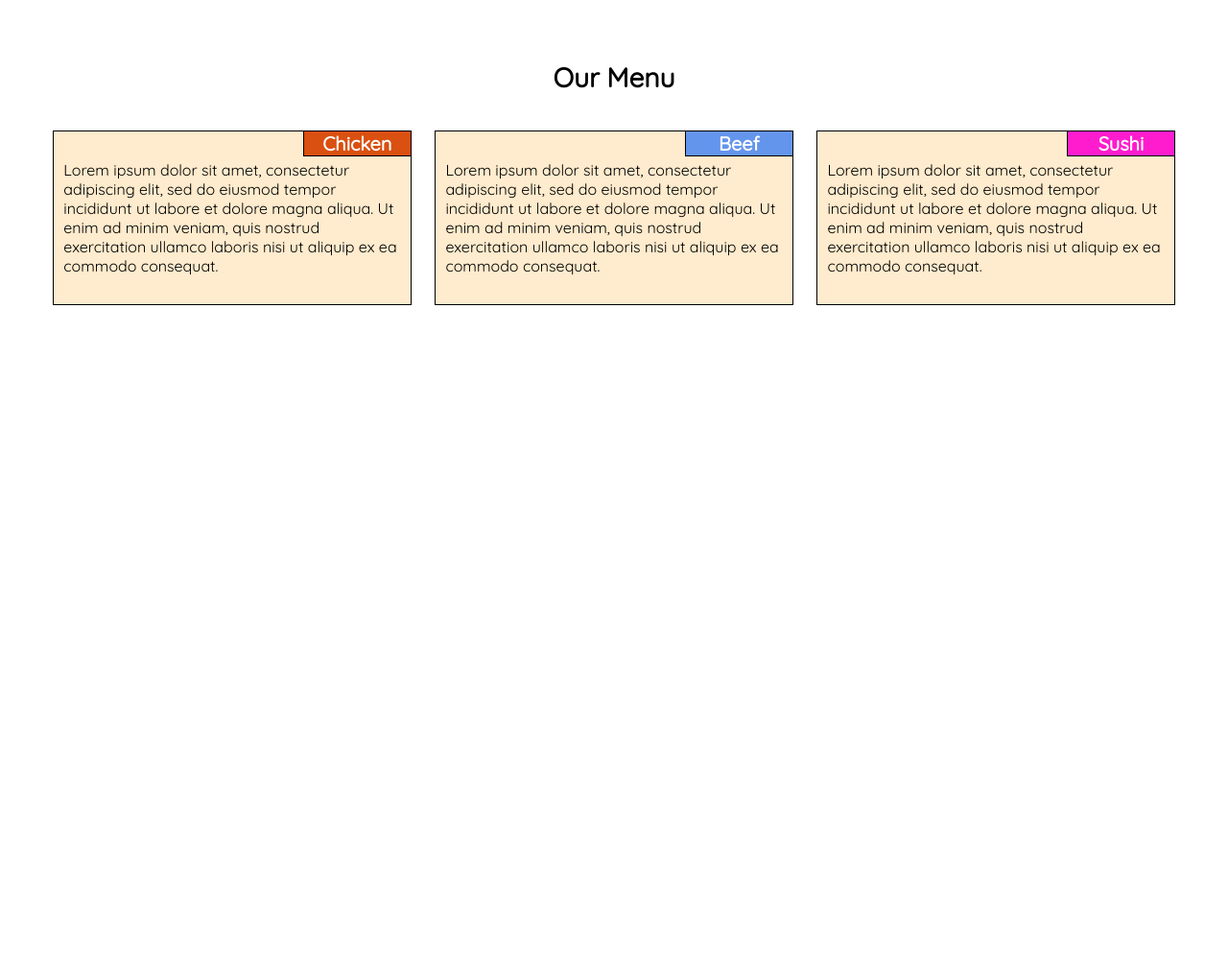
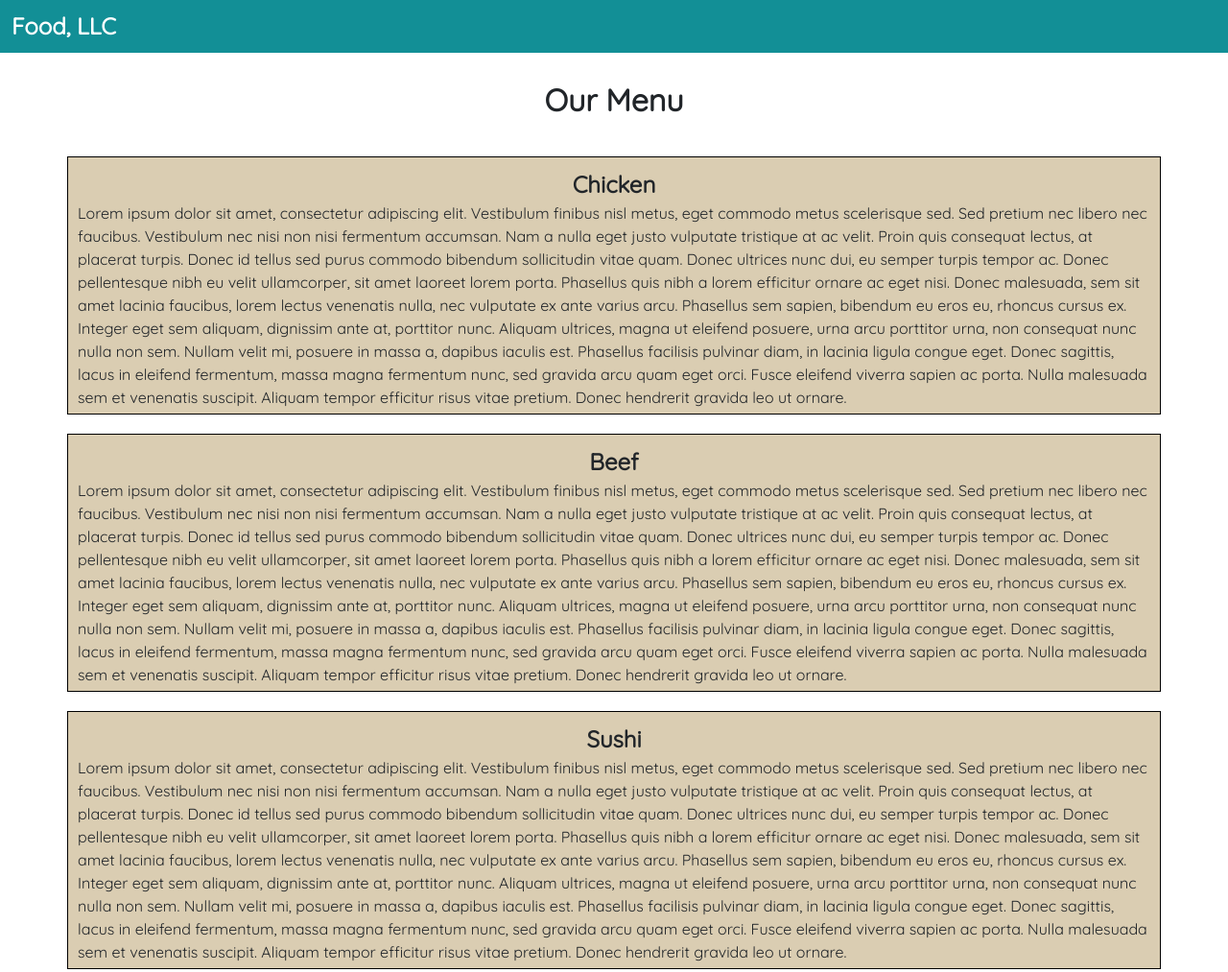
Before and after one commit to Qiwei97/Web-App, a plain HTML site: page docs/index.html in a window 1280 px wide. Shown: the whole page at 96% size. Before the commit the page ends 800 px from the top, so only its background shows below. Drawn offline with nearby package versions, Linux system fonts and the light colour scheme.

Commit message:
Module 3 Update

```diff
--- a/docs/css/main.css
+++ b/docs/css/main.css
@@ -4,69 +4,33 @@
   box-sizing: border-box;
 }
 
+.navbar-brand {
+  font-size: x-large;
+  font-weight: bold;
+  color: white;
+}
+
+.navbar {
+  background-color:rgb(18, 143, 150);
+  color: white;
+}
+
 #header {
-  font-size: 1.75em;
-  text-align: center;
-  margin-top: 5%;
+  font-size: 2em;
+  margin-top: 30px;
+  font-weight: bold;
+  margin-bottom: 30px;
 }
 
 .content {
-  margin: 2% 10px 10px 10px;
+  border: 1px solid black;
+  padding: 10px 10px 5px;
+  background-color: rgb(218, 205, 178);
+  margin: 10px auto;
+  width: 100%;
 }
 
-p {
-  border: 1px solid black;
-  float: left;
-  padding: 30px 10px;
-  background-color: blanchedalmond;
-  width: 30%;
-  position: relative;
-  margin: 1%;
-  left: 2%;
+.title {
+  font-weight: bold;
+  font-size: 1.5em;
 }
-
-p span {
-  position: absolute;
-  border-left: 1px solid black;
-  border-bottom: 1px solid black;
-  background-color: rgb(218, 80, 16);
-  top: 0;
-  right: 0;
-  color: white;
-  font-weight: bold;
-  width: 30%;
-  text-align: center;
-  font-size: 1.25em;
-}
-
-#p2 span {
-  background-color: cornflowerblue;
-}
-
-#p3 span {
-  background-color: rgb(255, 28, 206);
-}
-
-/********** Medium devices only **********/
-@media (min-width: 768px) and (max-width: 991px) {
-  #p1, #p2 {
-    width: 46%;
-  }
-
-  #p3 {
-    width: 94%
-  }
-
-  #p3 span {
-    width: 15%
-  }
-
-}
-
-/********** Small devices only **********/
-@media (max-width: 767px) {
-  p {
-    clear: both;
-    width: 94%;
-  }
-}
--- a/docs/index.html
+++ b/docs/index.html
@@ -3,24 +3,80 @@
 <head>
     <meta charset='utf-8'>
     <meta http-equiv='X-UA-Compatible' content='IE=edge'>
-    <title>Module2 Solution</title>
+    <title>Module3 Solution</title>
     <meta name='viewport' content='width=device-width, initial-scale=1'>
+    <link href="https://cdn.jsdelivr.net/npm/bootstrap@5.0.0-beta3/dist/css/bootstrap.min.css" rel="stylesheet" integrity="sha384-eOJMYsd53ii+scO/bJGFsiCZc+5NDVN2yr8+0RDqr0Ql0h+rP48ckxlpbzKgwra6" crossorigin="anonymous">
     <link rel='stylesheet' type='text/css' media='screen' href='css/main.css'>
     <link rel="preconnect" href="https://fonts.gstatic.com">
     <link href="https://fonts.googleapis.com/css2?family=Quicksand&display=swap" rel="stylesheet">
 </head>
 <body>
-    <h1 id='header'>Our Menu</h1>
-    <div class='content'>
-        <p id="p1">Lorem ipsum dolor sit amet, consectetur adipiscing elit, sed do eiusmod tempor incididunt ut labore et dolore magna aliqua. Ut enim ad minim veniam, quis nostrud exercitation ullamco laboris nisi ut aliquip ex ea commodo consequat.
-            <span>Chicken</span>
-        </p>
-        <p id="p2">Lorem ipsum dolor sit amet, consectetur adipiscing elit, sed do eiusmod tempor incididunt ut labore et dolore magna aliqua. Ut enim ad minim veniam, quis nostrud exercitation ullamco laboris nisi ut aliquip ex ea commodo consequat.
-            <span>Beef</span>
-        </p>
-        <p id="p3">Lorem ipsum dolor sit amet, consectetur adipiscing elit, sed do eiusmod tempor incididunt ut labore et dolore magna aliqua. Ut enim ad minim veniam, quis nostrud exercitation ullamco laboris nisi ut aliquip ex ea commodo consequat.
-            <span>Sushi</span>
-        </p>
-    </div>
+    <!-- Navbar -->
+    <nav class="navbar navbar-dark">
+        <div class="container-fluid">
+          <a class="navbar-brand mb-0 h1">Food, LLC</a>
+          <button class="navbar-toggler d-block d-sm-none" type="button" data-bs-toggle="collapse" data-bs-target="#navbarNavAltMarkup" aria-controls="navbarNavAltMarkup" aria-expanded="false" aria-label="Toggle navigation">
+            <span class="navbar-toggler-icon"></span>
+          </button>
+          <div class="collapse navbar-collapse" id="navbarNavAltMarkup">
+            <div class="navbar-nav">
+              <div class="text-center menu">Chicken</div>
+              <hr class="dropdown-divider">
+              <div class="text-center menu">Beef</div>
+              <hr class="dropdown-divider">
+              <div class="text-center menu">Sushi</div>
+            </div>
+          </div>
+        </div>
+      </nav>
+
+
+    <h1 id='header' class="text-center">Our Menu</h1>
+
+    <div class="container">
+        <div class="row">
+          <div class="col-xs-12 col-sm-12 col-md-12 content" id="p1">
+            <div class="text-center title">Chicken</div>
+            Lorem ipsum dolor sit amet, consectetur adipiscing elit. Vestibulum finibus nisl metus, eget commodo metus scelerisque sed.
+            Sed pretium nec libero nec faucibus. Vestibulum nec nisi non nisi fermentum accumsan. Nam a nulla eget justo vulputate tristique at ac velit.
+            Proin quis consequat lectus, at placerat turpis. Donec id tellus sed purus commodo bibendum sollicitudin vitae quam. Donec ultrices nunc dui,
+            eu semper turpis tempor ac. Donec pellentesque nibh eu velit ullamcorper, sit amet laoreet lorem porta.
+            Phasellus quis nibh a lorem efficitur ornare ac eget nisi. Donec malesuada, sem sit amet lacinia faucibus,
+            lorem lectus venenatis nulla, nec vulputate ex ante varius arcu. Phasellus sem sapien, bibendum eu eros eu, rhoncus cursus ex.
+            Integer eget sem aliquam, dignissim ante at, porttitor nunc. Aliquam ultrices, magna ut eleifend posuere, urna arcu porttitor urna,
+            non consequat nunc nulla non sem. Nullam velit mi, posuere in massa a, dapibus iaculis est. Phasellus facilisis pulvinar diam, in lacinia
+            ligula congue eget. Donec sagittis, lacus in eleifend fermentum, massa magna fermentum nunc, sed gravida arcu quam eget orci. Fusce eleifend
+            viverra sapien ac porta. Nulla malesuada sem et venenatis suscipit. Aliquam tempor efficitur risus vitae pretium. Donec hendrerit gravida leo ut ornare.
+          </div>
+          <div class="col-xs-12 col-sm-12 col-md-12 content" id="p2">
+            <div class="text-center title">Beef</div>
+            Lorem ipsum dolor sit amet, consectetur adipiscing elit. Vestibulum finibus nisl metus, eget commodo metus scelerisque sed.
+            Sed pretium nec libero nec faucibus. Vestibulum nec nisi non nisi fermentum accumsan. Nam a nulla eget justo vulputate tristique at ac velit.
+            Proin quis consequat lectus, at placerat turpis. Donec id tellus sed purus commodo bibendum sollicitudin vitae quam. Donec ultrices nunc dui,
+            eu semper turpis tempor ac. Donec pellentesque nibh eu velit ullamcorper, sit amet laoreet lorem porta.
+            Phasellus quis nibh a lorem efficitur ornare ac eget nisi. Donec malesuada, sem sit amet lacinia faucibus,
+            lorem lectus venenatis nulla, nec vulputate ex ante varius arcu. Phasellus sem sapien, bibendum eu eros eu, rhoncus cursus ex.
+            Integer eget sem aliquam, dignissim ante at, porttitor nunc. Aliquam ultrices, magna ut eleifend posuere, urna arcu porttitor urna,
+            non consequat nunc nulla non sem. Nullam velit mi, posuere in massa a, dapibus iaculis est. Phasellus facilisis pulvinar diam, in lacinia
+            ligula congue eget. Donec sagittis, lacus in eleifend fermentum, massa magna fermentum nunc, sed gravida arcu quam eget orci. Fusce eleifend
+            viverra sapien ac porta. Nulla malesuada sem et venenatis suscipit. Aliquam tempor efficitur risus vitae pretium. Donec hendrerit gravida leo ut ornare.
+          </div>
+          <div class="col-xs-12 col-sm-12 col-md-12 content" id="p3">
+            <div class="text-center title">Sushi</div>
+            Lorem ipsum dolor sit amet, consectetur adipiscing elit. Vestibulum finibus nisl metus, eget commodo metus scelerisque sed.
+            Sed pretium nec libero nec faucibus. Vestibulum nec nisi non nisi fermentum accumsan. Nam a nulla eget justo vulputate tristique at ac velit.
+            Proin quis consequat lectus, at placerat turpis. Donec id tellus sed purus commodo bibendum sollicitudin vitae quam. Donec ultrices nunc dui,
+            eu semper turpis tempor ac. Donec pellentesque nibh eu velit ullamcorper, sit amet laoreet lorem porta.
+            Phasellus quis nibh a lorem efficitur ornare ac eget nisi. Donec malesuada, sem sit amet lacinia faucibus,
+            lorem lectus venenatis nulla, nec vulputate ex ante varius arcu. Phasellus sem sapien, bibendum eu eros eu, rhoncus cursus ex.
+            Integer eget sem aliquam, dignissim ante at, porttitor nunc. Aliquam ultrices, magna ut eleifend posuere, urna arcu porttitor urna,
+            non consequat nunc nulla non sem. Nullam velit mi, posuere in massa a, dapibus iaculis est. Phasellus facilisis pulvinar diam, in lacinia
+            ligula congue eget. Donec sagittis, lacus in eleifend fermentum, massa magna fermentum nunc, sed gravida arcu quam eget orci. Fusce eleifend
+            viverra sapien ac porta. Nulla malesuada sem et venenatis suscipit. Aliquam tempor efficitur risus vitae pretium. Donec hendrerit gravida leo ut ornare.
+          </div>
+        </div>
+      </div>
+
+    <script src="https://cdn.jsdelivr.net/npm/bootstrap@5.0.0-beta3/dist/js/bootstrap.bundle.min.js" integrity="sha384-JEW9xMcG8R+pH31jmWH6WWP0WintQrMb4s7ZOdauHnUtxwoG2vI5DkLtS3qm9Ekf" crossorigin="anonymous"></script>
 </body>
 </html>
```
